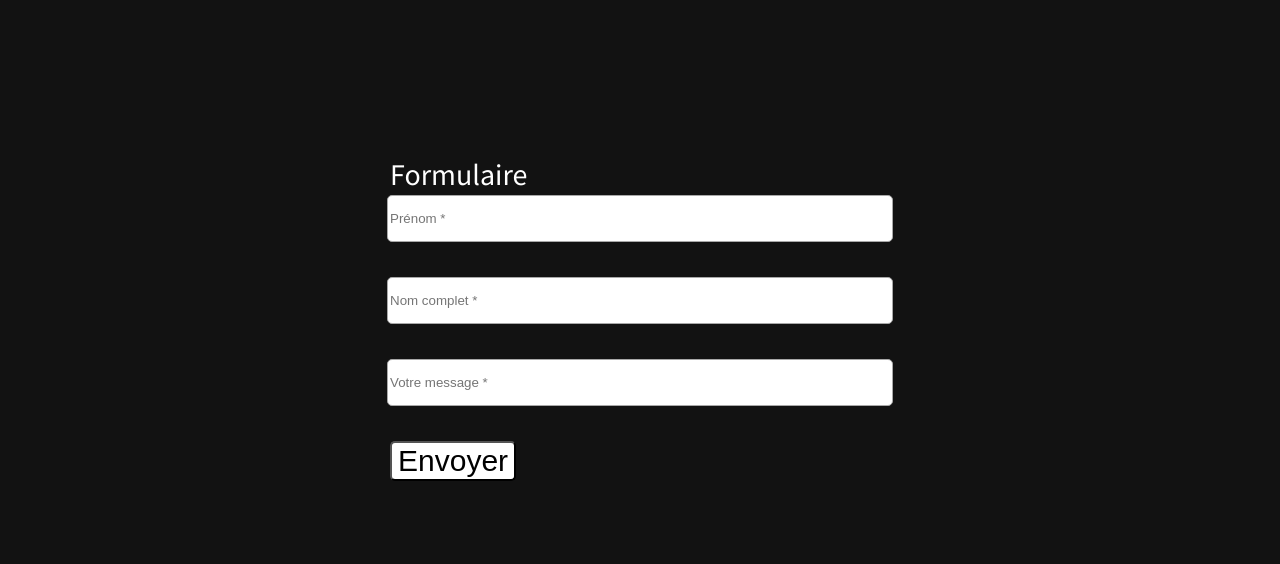
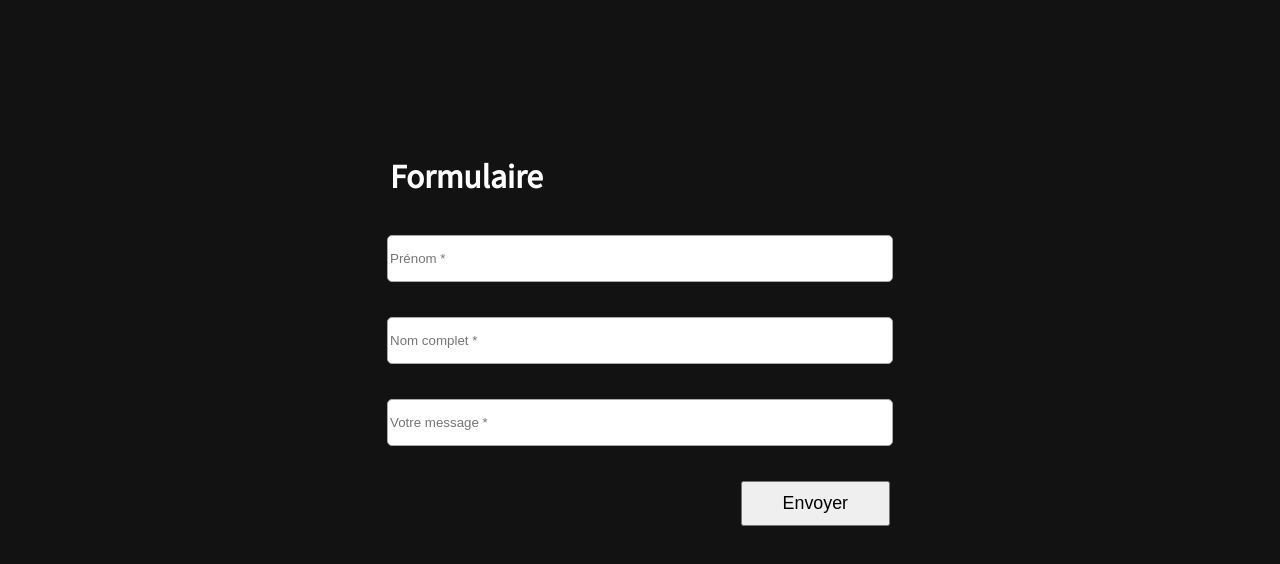
Before and after one commit to LPWD-Montbeliard-Team38/Exercice_Spotify_ABEM, a plain HTML site: page contact.html in a window 1280 px wide. Shown: the part 82-646 px from the top of the page. Drawn offline with nearby package versions, Linux system fonts and the light colour scheme; files that its build step writes are made by us from their sources.

Commit message:
Update _form.scss

```diff
--- a/src/scss/molecules/_form.scss
+++ b/src/scss/molecules/_form.scss
@@ -1,5 +1,6 @@
 .t-contact-form{
     height: 100%;
+    margin-bottom: 0!important;
 }
 .o-contact-form{
     width: 100%;
@@ -16,20 +17,25 @@
     display: grid;
     justify-items: center;
     position: relative;
+    margin-top: 80px;
     p{
         position: absolute;
         left: 0;
-        top: -40px;
-        font-size: 30px;
+        top: -80px;
+        font-size: $h3;
+        font-weight: 600;
     }
     .m-sendForm{
+        position: relative;
+        width: 100%;
         button{
-        background-color: white;
-        border-radius: 5px;
         position: absolute;
-        left: 0;
-        bottom: -40px;
-        font-size: 30px;
+        right: 0;
+        font-size: $p;
+        padding-right: 40px;
+        padding-left: 40px;
+        padding-top: 10px;
+        padding-bottom: 10px;
     }
     }
 }
```
